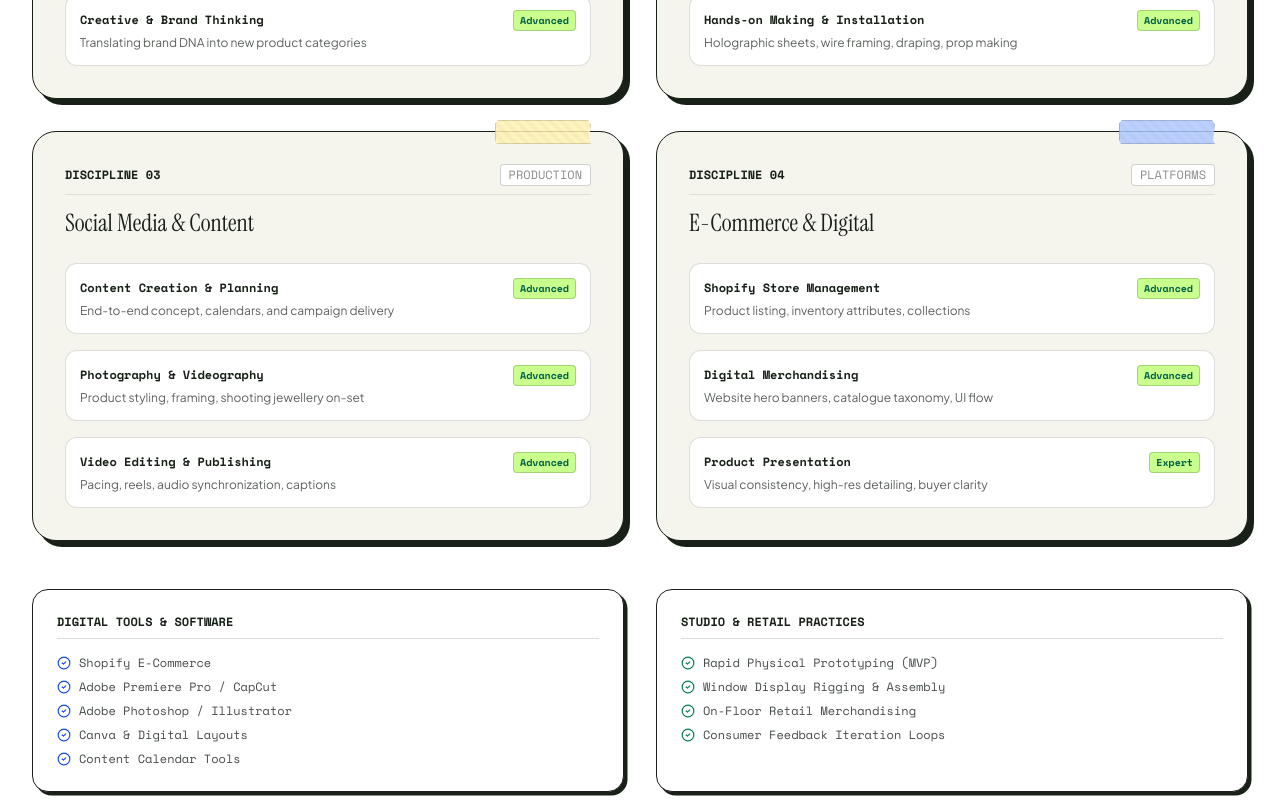
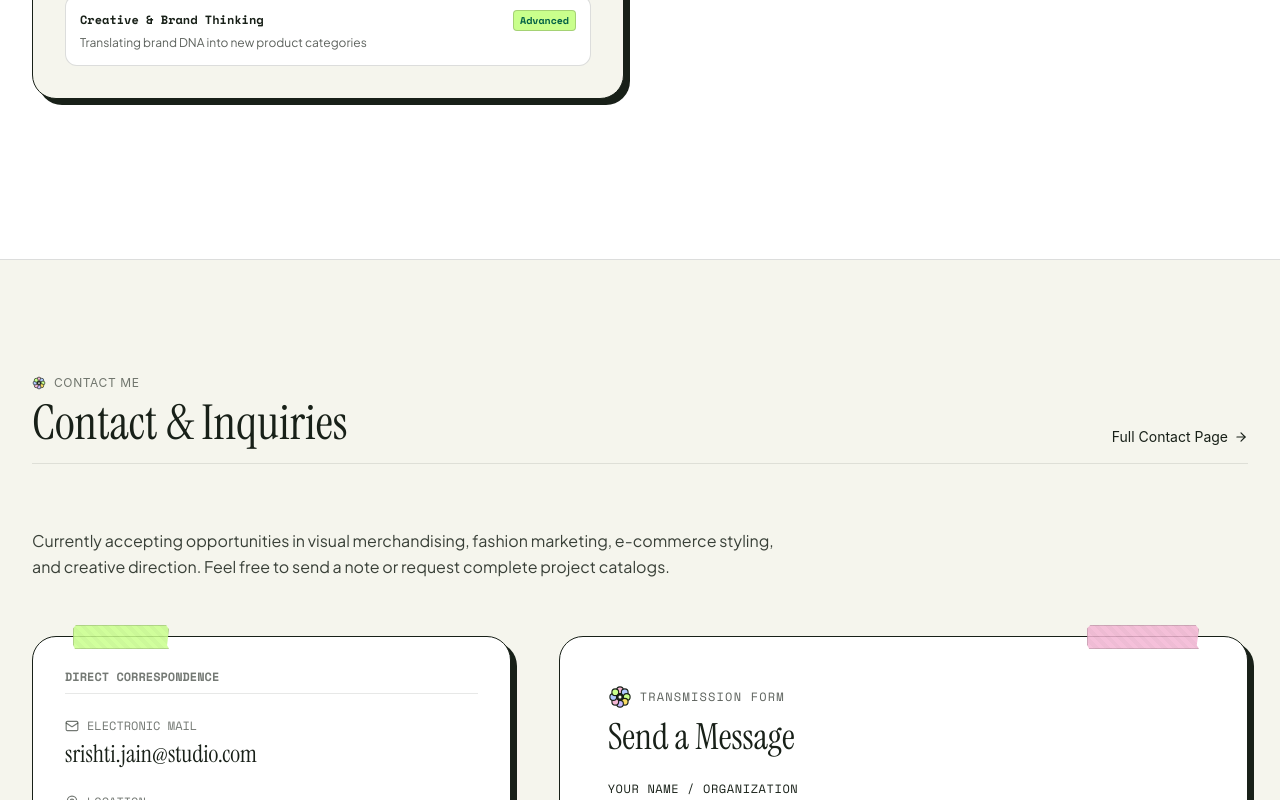
Before and after one commit to srishtij200/srishti, a React (Vite) app: page / in a window 1280 px wide. Shown: the part 3940-4740 px from the top of the page. Built offline with nearby package versions, Linux system fonts and the light colour scheme.

Commit message:
Keep only Discipline 01 in home skills section

```diff
--- a/src/components/home-sections/SkillsSection.tsx
+++ b/src/components/home-sections/SkillsSection.tsx
@@ -1,7 +1,7 @@
 import React from 'react';
 import { Link } from 'react-router-dom';
 import { motion } from 'motion/react';
-import { ArrowRight, CheckCircle2 } from 'lucide-react';
+import { ArrowRight } from 'lucide-react';
 import { FlowerMark, WashiTape } from '../CustomDoodles';
 import { portfolioData } from '../../data/portfolioData';
 
@@ -49,7 +49,7 @@ export const SkillsSection: React.FC = () => {
 
         {/* 4 Disciplinary Categories */}
         <div className="grid grid-cols-1 md:grid-cols-2 gap-8 mb-12">
-          {skills.categories.map((cat, idx) => (
+          {skills.categories.slice(0, 1).map((cat, idx) => (
             <motion.div
               key={idx}
               initial={{ opacity: 0, y: 15 }}
@@ -89,49 +89,6 @@ export const SkillsSection: React.FC = () => {
             </motion.div>
           ))}
         </div>
-
-        {/* Tools & Practices */}
-        <div className="grid grid-cols-1 md:grid-cols-2 gap-8">
-          <motion.div
-            initial={{ opacity: 0, y: 15 }}
-            whileInView={{ opacity: 1, y: 0 }}
-            viewport={{ once: true }}
-            transition={{ duration: 0.5 }}
-            className="bg-[#FFFFFF] border-[1.5px] border-[#182018] rounded-2xl p-6 paper-shadow"
-          >
-            <div className="font-mono-code text-xs font-bold uppercase text-[#182018] mb-4 pb-2 border-b border-[#182018]/15">
-              Digital Tools & Software
-            </div>
-            <div className="space-y-2 font-mono-code text-xs text-[#182018]/80">
-              {skills.softwareProficiency.map((sw, i) => (
-                <div key={i} className="flex items-center gap-2">
-                  <CheckCircle2 className="w-3.5 h-3.5 text-blue-700 shrink-0" />
-                  <span>{sw}</span>
-                </div>
-              ))}
-            </div>
-          </motion.div>
-
-          <motion.div
-            initial={{ opacity: 0, y: 15 }}
-            whileInView={{ opacity: 1, y: 0 }}
-            viewport={{ once: true }}
-            transition={{ duration: 0.5, delay: 0.05 }}
-            className="bg-[#FFFFFF] border-[1.5px] border-[#182018] rounded-2xl p-6 paper-shadow"
-          >
-            <div className="font-mono-code text-xs font-bold uppercase text-[#182018] mb-4 pb-2 border-b border-[#182018]/15">
-              Studio & Retail Practices
-            </div>
-            <div className="space-y-2 font-mono-code text-xs text-[#182018]/80">
-              {skills.studioPractices.map((prac, i) => (
-                <div key={i} className="flex items-center gap-2">
-                  <CheckCircle2 className="w-3.5 h-3.5 text-emerald-700 shrink-0" />
-                  <span>{prac}</span>
-                </div>
-              ))}
-            </div>
-          </motion.div>
-        </div>
       </div>
     </section>
   );
```
